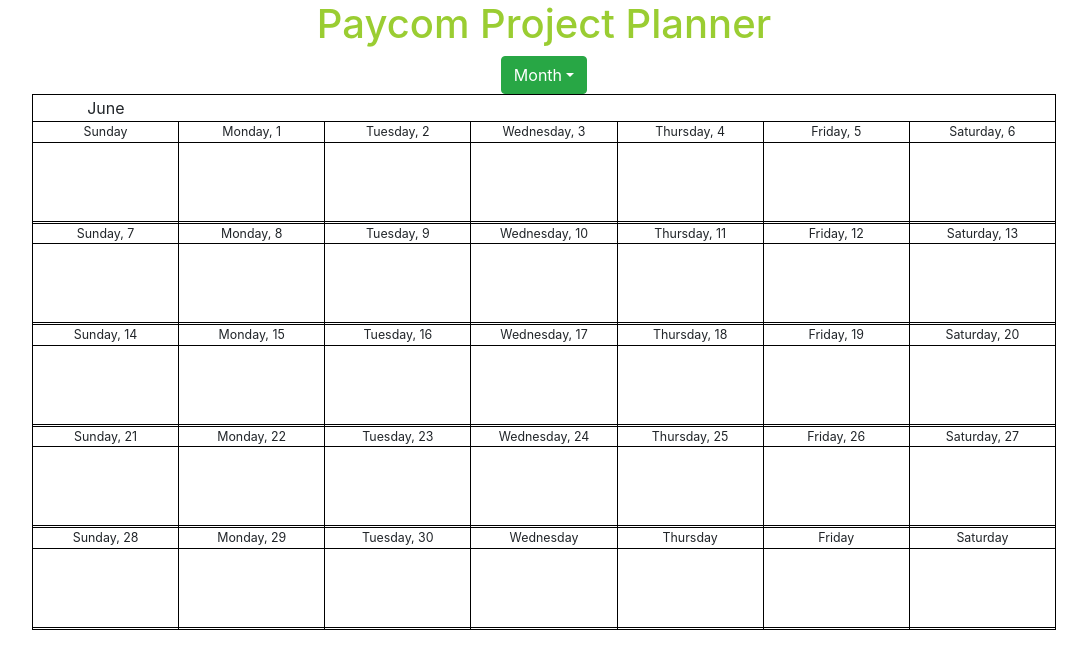
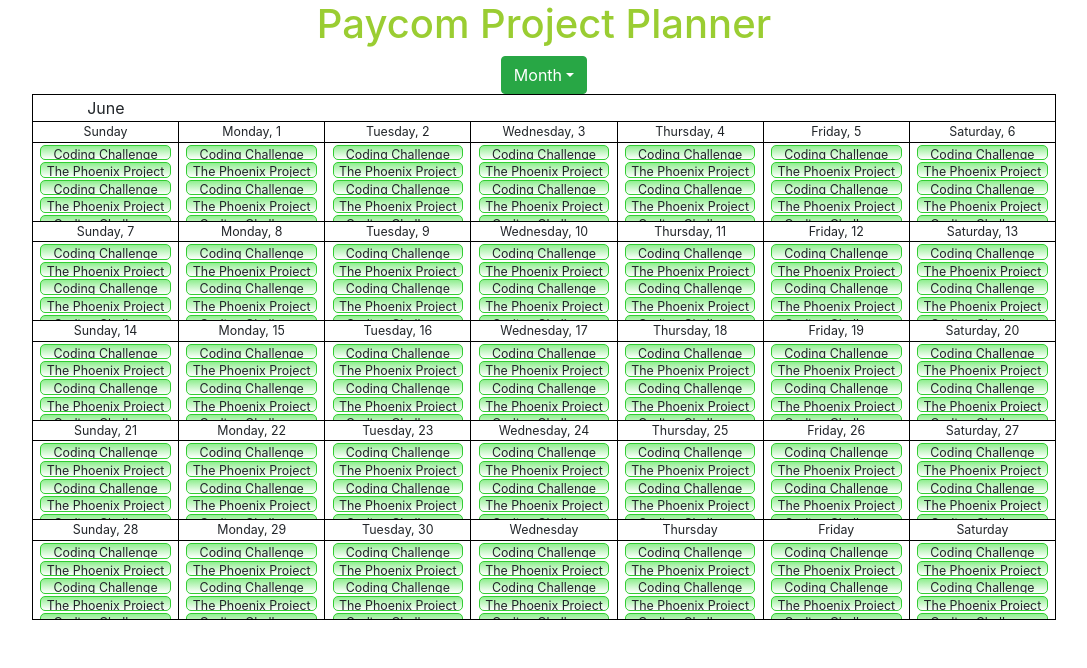
Before and after one commit to jacobhamilton12/paycom-planner-frontend, a React (Create React App) app: page / in a window 1280 px wide. Shown: the top 668 px of the page, without its empty margins (96-1183 px from the left). Built offline with nearby package versions, Linux system fonts and the light colour scheme.

Commit message:
added event boxes components

```diff
--- a/src/components/MonthCalendarDay.jsx
+++ b/src/components/MonthCalendarDay.jsx
@@ -7,12 +7,32 @@
 `;
 
 const Box = styled.div`
+  display: flex;
+  justify-content: center;
   border: 1px solid black;
   height: 10vh;
+  margin-bottom: -2px;
   display: block;
   margin-right: -2px;
   margin-left: -2px;
   cursor: pointer;
+  overflow-y: auto;
+  overflow-x: hidden;
+`;
+
+const EventBox = styled.div`
+  height: 20%;
+  width: 90%;
+  margin: auto;
+  border: 1px solid limegreen;
+  margin-top: 2px;
+  background: linear-gradient(lightgreen, white);
+  border-radius: 5px;
+  overflow: hidden;
+  white-space: nowrap;
+  font-size: calc(6px + 0.5vw);
+  line-height: 17px;
+  text-overflow: ellipsis;
 `;
 
 class Day extends Component {
@@ -25,7 +45,14 @@
       <Td>
         {this.props.day}
         {this.props.datenum > 0 ? ", " + this.props.datenum : ""}
-        <Box onClick={this.handleClick}></Box>
+        <Box onClick={this.handleClick}>
+          <EventBox>Coding Challenge</EventBox>
+          <EventBox>The Phoenix Project</EventBox>
+          <EventBox>Coding Challenge</EventBox>
+          <EventBox>The Phoenix Project</EventBox>
+          <EventBox>Coding Challenge</EventBox>
+          <EventBox>The Phoenix Project</EventBox>
+        </Box>
       </Td>
     );
   }
```
